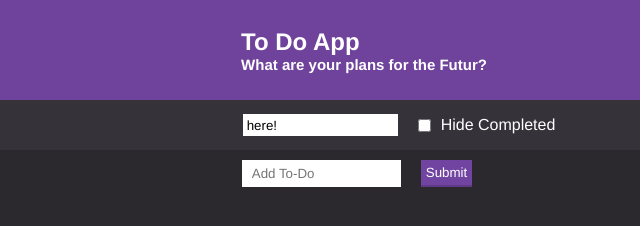
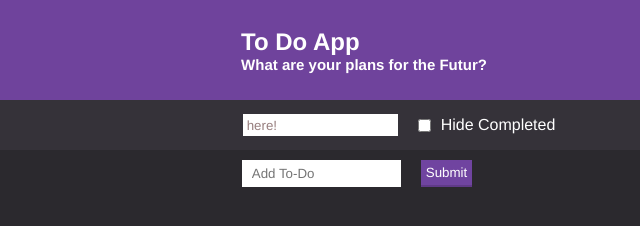
Before and after one commit to CodeCruser/ToDoList, a plain HTML site: page index.html in a window 1280 px wide. Shown: the full height of the page, 236-876 px from the left. Drawn offline with Linux system fonts and the light colour scheme.

Commit message:
just a placehold color change

```diff
--- a/style.css
+++ b/style.css
@@ -18,7 +18,7 @@ nav {
 }
 
 .filter_bar::placeholder{
-    color: black;
+    color: rgb(151, 126, 126);
 }
 /* .filter_bar:hover::placeholder{
     color: rgb(138, 30, 30);
```
